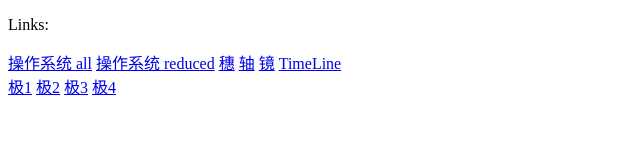
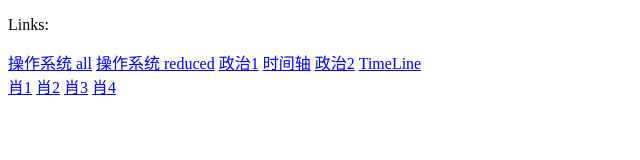
Before and after one commit to mitsukiOvO/mitsukiOvO.github.io, a plain HTML site: page index.html in a window 1280 px wide. Shown: the whole page, without its empty margins (0-640 px from the left). Drawn offline with Linux system fonts and the light colour scheme.

Commit message:
de中二

```diff
--- a/index.html
+++ b/index.html
@@ -11,15 +11,15 @@
     <p>Links:</p>
     <a href="/content/os/os.html?url=/content/os/info.json">操作系统 all</a>
     <a href="/content/os/os.html?url=/content/os/reduced.json">操作系统 reduced</a>
-    <a href="/content/politics/穗.html">穗</a>
-    <a href="/content/politics/轴.html">轴</a>
-    <a href="/content/politics/镜.html">镜</a>
+    <a href="/content/politics/穗.html">政治1</a>
+    <a href="/content/politics/轴.html">时间轴</a>
+    <a href="/content/politics/镜.html">政治2</a>
     <a href="/content/politics/TimeLine.html">TimeLine</a>
     <br>
-    <a href="/content/politics/极.html?url=/content/politics/assets/xiao1.json">极1</a>
-    <a href="/content/politics/极.html?url=/content/politics/assets/xiao2.json">极2</a>
-    <a href="/content/politics/极.html?url=/content/politics/assets/xiao3.json">极3</a>
-    <a href="/content/politics/极.html?url=/content/politics/assets/xiao4.json">极4</a>
+    <a href="/content/politics/极.html?url=/content/politics/assets/xiao1.json">肖1</a>
+    <a href="/content/politics/极.html?url=/content/politics/assets/xiao2.json">肖2</a>
+    <a href="/content/politics/极.html?url=/content/politics/assets/xiao3.json">肖3</a>
+    <a href="/content/politics/极.html?url=/content/politics/assets/xiao4.json">肖4</a>
   </div>
 </body>
 </html>
```
